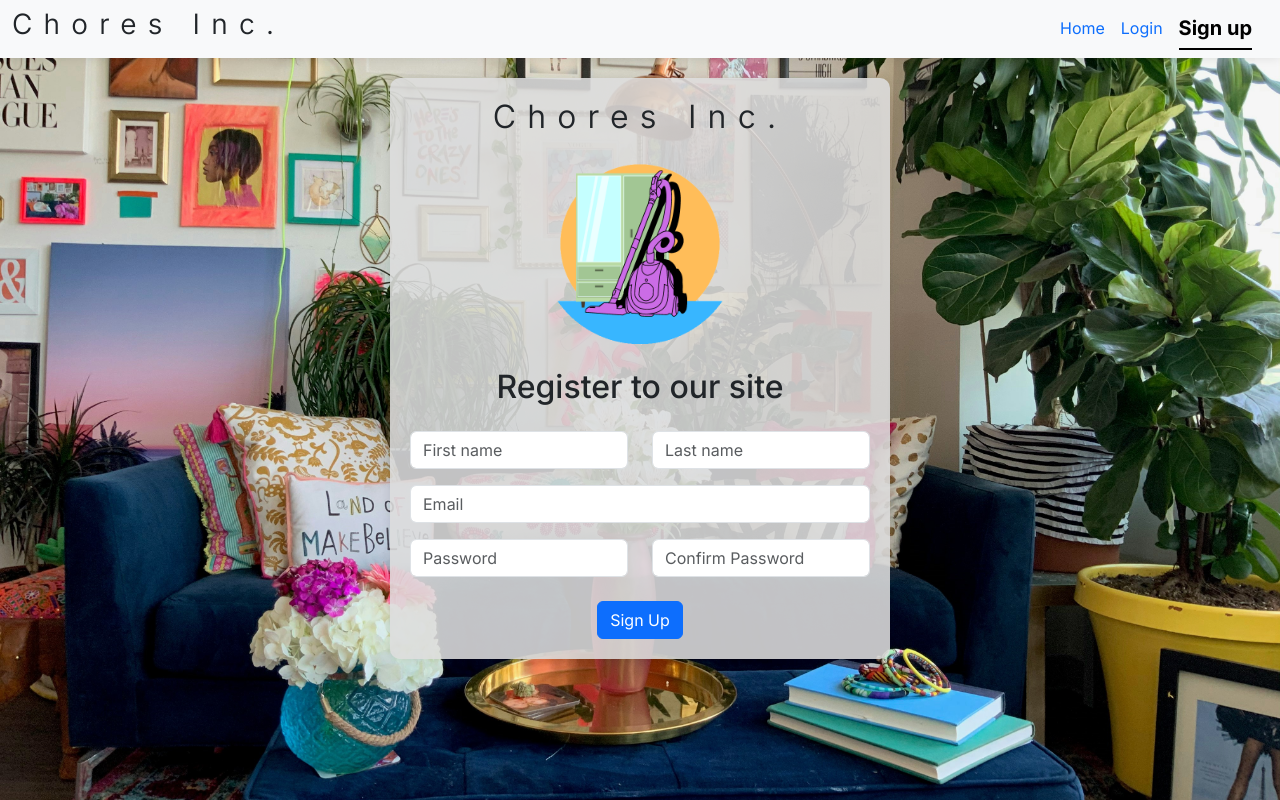
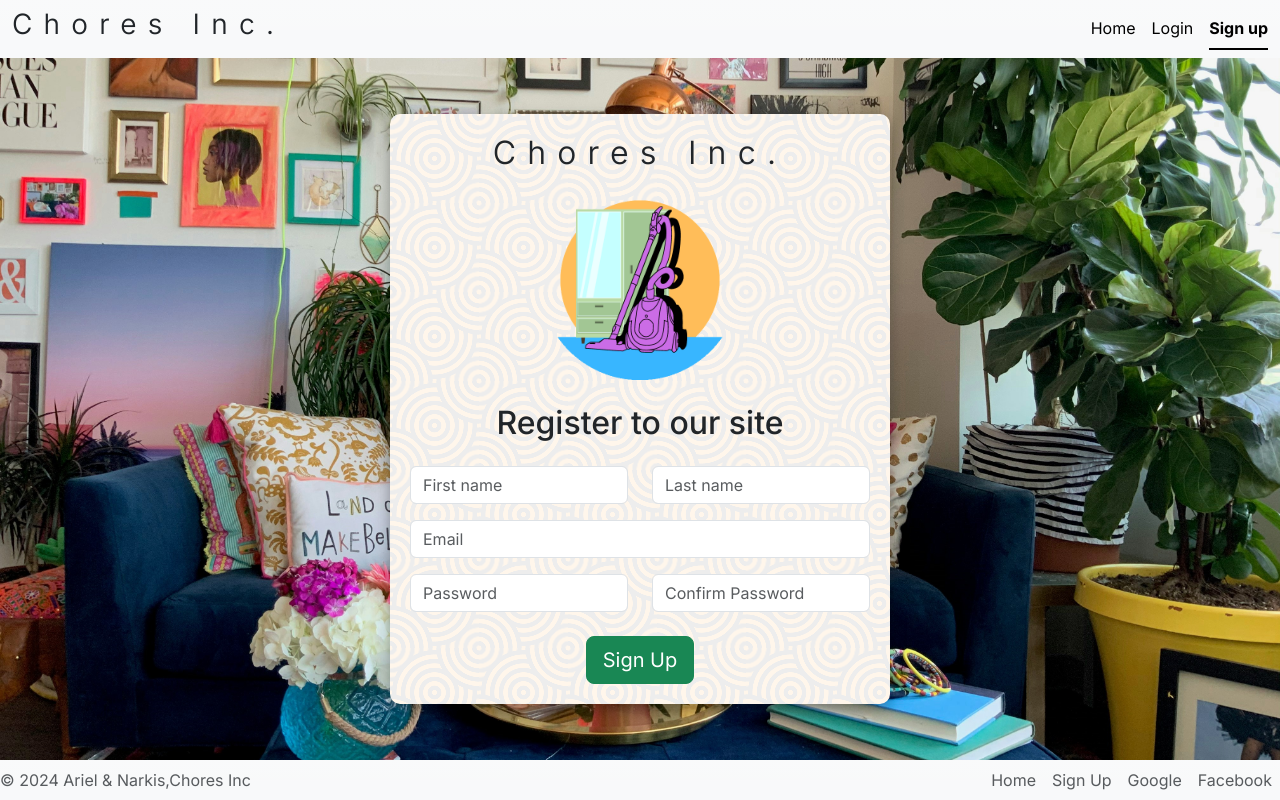
Before and after one commit to ArielBubis/Home_Chores_Website, a PHP site: page /signupscreen.html in a window 1280 px wide. Run offline with PHP 8.4, Linux system fonts and the light colour scheme.

Commit message:
Footer header and container style changed

```diff
--- a/Chores-website/signupscreen.html
+++ b/Chores-website/signupscreen.html
@@ -4,6 +4,7 @@
 <head>
     <meta charset="UTF-8">
     <meta name="viewport" content="width=device-width, initial-scale=1.0">
+    <title>C Inc Sign UP</title>
     <link href="https://cdn.jsdelivr.net/npm/bootstrap@5.3.3/dist/css/bootstrap.min.css" rel="stylesheet"
         integrity="sha384-QWTKZyjpPEjISv5WaRU9OFeRpok6YctnYmDr5pNlyT2bRjXh0JMhjY6hW+ALEwIH" crossorigin="anonymous">
     <link rel="preconnect" href="https://fonts.googleapis.com">
@@ -12,28 +13,24 @@
 
     <link rel="stylesheet" type="text/css" href="style/style.css">
 
-    <title>C Inc Sign UP</title>
 
 </head>
 
 <body>
     <header>
-        <nav class="navbar all_style bg-body-tertiary">
+        <nav class="navbar bg-light bg-gradient">
             <div class="container-fluid">
                 <h3 class="company_title">Chores Inc.</h3>
                 <div class="nav nav-underline">
-                    <a class="nav-link" href="index.html">Home</a>
-                    <a class="nav-link" href="loginscreen.html">Login</a>
-                    <!--change this to the current page to show active-->
-                    <a class="navbar-brand nav-link active" aria-current="Sign up" href="signupscreen.html">Sign
-                        up</a>
+                    <a class="nav-link text-black" href="index.html">Home</a>
+                    <a class="nav-link text-black" href="loginscreen.html">Login</a>
+                    <a class="nav-link text-black active" href="signupscreen.html">Sign up</a>
                 </div>
             </div>
         </nav>
     </header>
 
-    <div class="container all_style text-center d-flex flex-column justify-content-center align-items-center "
-        style="max-width: 500px; max-height: min-content;">
+    <div class="container all_style" style="max-width: 500px; max-height: min-content;">
         <h2 class="text-center company_title w-100">Chores Inc.</h2>
         <img src="img/logo.png" class="logo img-fluid mx-auto d-block mb-4" alt="Logo">
         <h2 class="mb-4 text-center">Register to our site</h2>
@@ -62,16 +59,25 @@
             </div>
             <div class="row">
                 <div class="col d-flex justify-content-center">
-                    <button type="submit" class="btn btn-primary btn-small">Sign Up</button>
+                    <button type="submit" class="btn btn-success btn-lg">Sign Up</button>
                 </div>
             </div>
         </form>
     </div>
-    <footer>
 
+    <footer class="bg-light bg-gradient d-flex flex-wrap justify-content-between align-items-center ">
+        <p class="col-md-4 mb-0 text-body-secondary">© 2024 Ariel & Narkis,Chores Inc</p>
+        <ul class="nav col-md-4 justify-content-end">
+            <li class="nav-item"><a href="index.html" class="nav-link px-2 text-body-secondary">Home</a></li>
+            <li class="nav-item"><a href="signupscreen.html" class="nav-link px-2 text-body-secondary">Sign Up</a></li>
+            <li class="nav-item"><a href="http://www.google.com" class="nav-link px-2 text-body-secondary">Google</a>
+            </li>
+            <li class="nav-item"><a href="http://www.facebook.com"
+                    class="nav-link px-2 text-body-secondary">Facebook</a>
+            </li>
+        </ul>
     </footer>
 
-</body>
     <script>
         document.getElementById('signUpForm').addEventListener('submit', function (event) {
             event.preventDefault(); // Prevent the default form submission
--- a/Chores-website/style/style.css
+++ b/Chores-website/style/style.css
@@ -7,7 +7,7 @@ body {
   background-repeat: no-repeat;
   background-attachment: fixed;
   background-size: cover;
-  /* height: 100vh;  */
+  height: 100vh;
   /* margin: 0; */
   /* padding-top: 95px; */
 }
@@ -17,11 +17,13 @@ body {
   padding: 20px;
   border-radius: 10px;
   max-height: 80vh;
-
+  align-self:center;
+  /* box-shadow: 0 0 10px rgba(0, 0, 0, 0.1); */
+  box-shadow: rgba(0, 0, 0, 0.35) 0px 5px 15px;
+  /* margin-top: 20px; */
   /*padding: 20px;
   background-color: rgba(221, 221, 221, 0.88);
   border-radius: 10px;
-  box-shadow: 0 0 10px rgba(0, 0, 0, 0.1);
 */}
 
 .logo {
@@ -33,22 +35,16 @@ body {
   letter-spacing: .7rem;
   font-weight: 350;
 }
-.all_style{
-  background-color: rgba(221, 221, 221, 0.88);
-  box-shadow: 0 0 10px rgba(0, 0, 0, 0.1);
-}
+
 
 .signup-section {
   text-align: center;
   margin-top: 20px;
 }
 
-.navbar{
-  margin-bottom: 20px;
-}
 .first-row {
-  font-weight: bold; /* Make text bold */
-  font-size: 1.2em; /* Make text larger than normal */
+  font-weight: bold;
+  font-size: 1.2em;
 }
 .signup-section a {
   color: #ff4500;
@@ -63,3 +59,30 @@ h2 {
   text-align: center;
   width: 100%;
 }
+
+.all_style{
+/*Credit: https://css-pattern.com/overlapping-circles/  */
+    --s: 89px;
+    --c1: #fff6eb;
+    --c2: #ededed;
+
+    --_g:
+       var(--c1) 0%  5% ,var(--c2) 6%  15%,var(--c1) 16% 25%,var(--c2) 26% 35%,var(--c1) 36% 45%,
+       var(--c2) 46% 55%,var(--c1) 56% 65%,var(--c2) 66% 75%,var(--c1) 76% 85%,var(--c2) 86% 95%,
+       #0000 96%;
+    background:
+      radial-gradient(50% 50% at 100% 0,var(--_g)),
+      radial-gradient(50% 50% at 0 100%,var(--_g)),
+      radial-gradient(50% 50%,var(--_g)),
+      radial-gradient(50% 50%,var(--_g)) calc(var(--s)/2) calc(var(--s)/2)
+      var(--c1);
+    background-size: var(--s) var(--s);
+/* Made by" https://support.temani-afif.com/ */
+
+    box-shadow: rgba(0, 0, 0, 0.35) 0px 5px 15px;
+  }
+
+/* .all_style{
+  background-color: rgba(221, 221, 221, 0.88);
+  box-shadow: 0 0 10px rgba(0, 0, 0, 0.1);
+} */
```
Also changed, not shown: Chores-website/index.html (+20 -6 lines), Chores-website/loginscreen.html (+33 -17 lines). Lines whose indentation alone changed are shown as unchanged.
